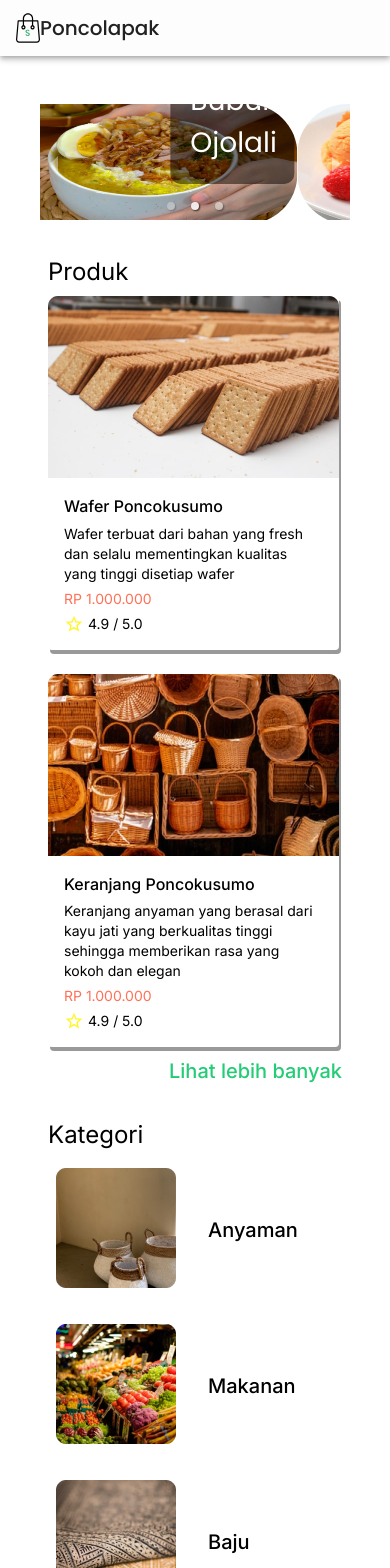
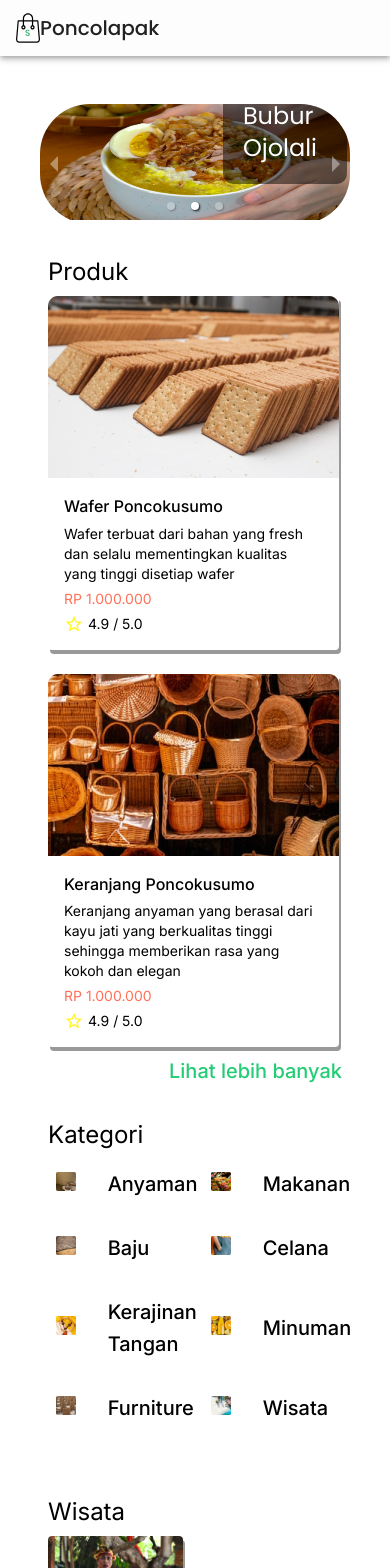
Before and after one commit to alvinferd/MPPL-Projects-9, a Next.js app in the folder frontend/: page / in a window 390 px wide. Shown: the top 1568 px of the page. Built offline with nearby package versions, Linux system fonts and the light colour scheme.

Commit message:
grid category responsive

```diff
--- a/frontend/components/gridCategory.js
+++ b/frontend/components/gridCategory.js
@@ -5,21 +5,21 @@ import { Category } from "../utils/dummy/Category"
 
 export default function GridCategory() {
     return (
-        <Grid container spacing={4} sx={{ p: 1 }} columns={{ xl: 12 }}>
+        <Grid container spacing={4} sx={{ p: 1 }} columns={12}>
             {Category.map(kategori => {
                 return (
                     <Link key={kategori.id} href={`/category/${kategori.name}`} passHref >
-                        <Grid item style={{ display: 'flex' }} xl={3}>
+                        <Grid item style={{ display: 'flex' }} xs={6} md={6} lg={4} xl={3}>
                             <Grid container style={{ cursor: 'pointer' }} spacing={4} direction="row" alignItems="center" justifyContent="flex-start">
-                                <Grid item>
+                                <Grid item xs={4} xl={5}>
                                     <Image
                                         src={kategori.img}
                                         alt={kategori.name}
                                         height={120}
                                         width={120} />
                                 </Grid>
-                                <Grid item>
-                                    <Typography variant="h6" color="text.primary" textAlign="center">
+                                <Grid item xs={8} xl={7}>
+                                    <Typography variant="h6" color="text.primary" textAlign="left" >
                                         {kategori.name}
                                     </Typography>
                                 </Grid>
--- a/frontend/pages/index.js
+++ b/frontend/pages/index.js
@@ -33,10 +33,10 @@ export default function Home() {
                     width={1788}
                   />
                   <div className={styles.legend}>
-                    <Typography fontSize="36px" fontFamily="Poppins" color="#FFFFFF">
+                    <Typography variant="h4" fontFamily="Poppins" color="#FFFFFF">
                       {item.name}
                     </Typography>
-                    <Typography fontSize="28px" fontFamily="Poppins" color="#FFFFFF">
+                    <Typography variant="h5" fontFamily="Poppins" color="#FFFFFF">
                       {item.desc}
                     </Typography>
                   </div>
```
